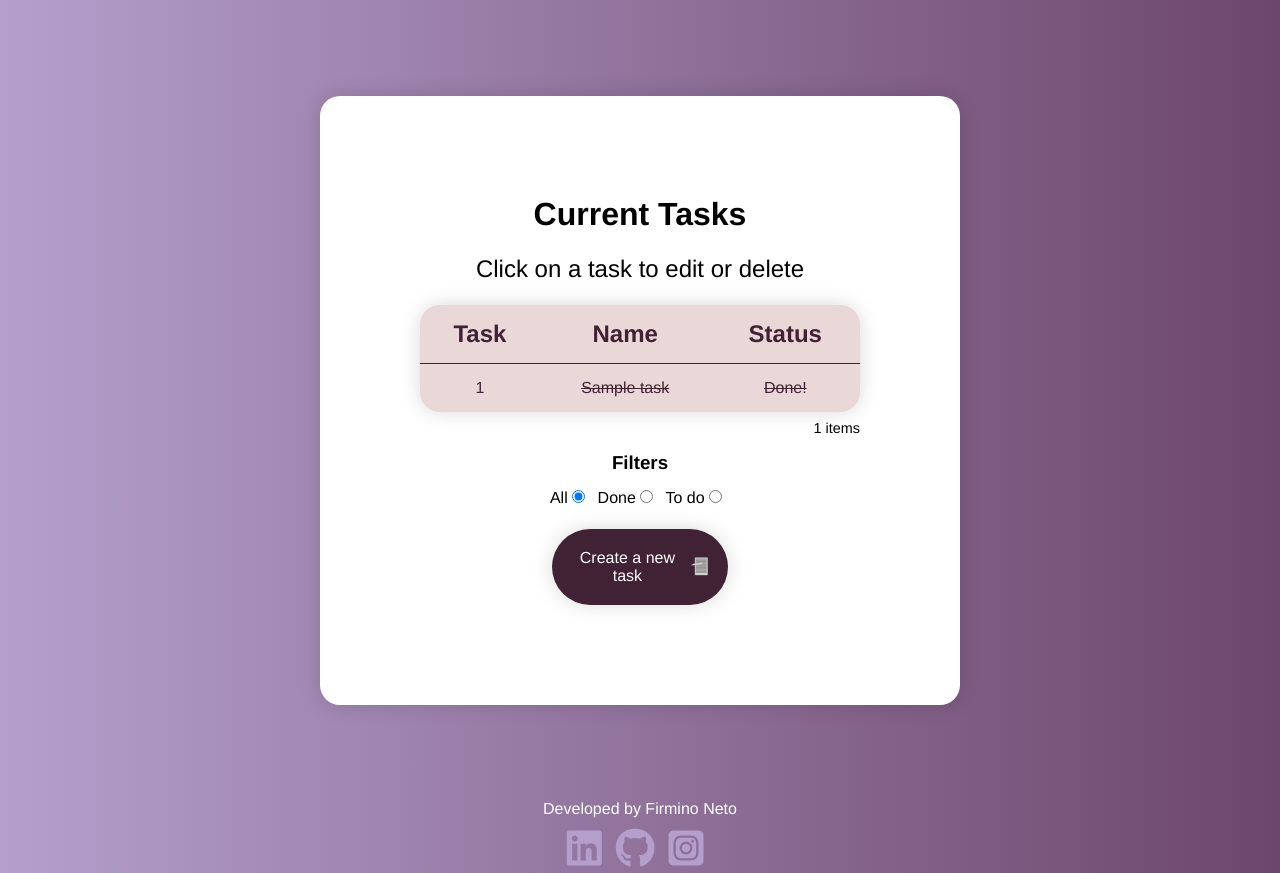
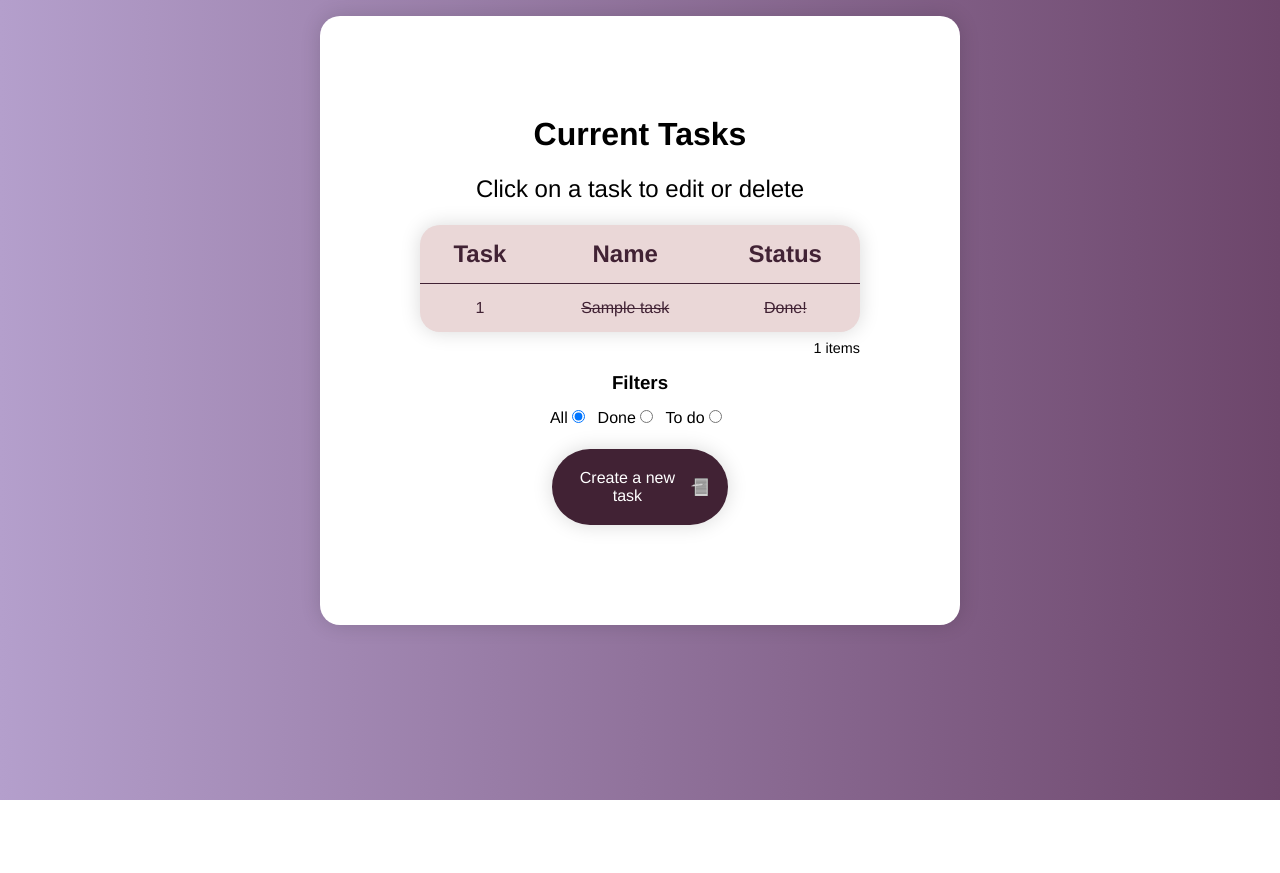
Before and after one commit to firminoneto11/bright-cities-todo, a Django app: page / in a window 1280 px wide. After the commit the page ends 800 px from the top, so only its background shows below. Run offline with Django 3.2, Linux system fonts and the light colour scheme; tables that the repository leaves empty hold one stand-in row (values such as "Sample post"); some libraries are stand-ins or nearby versions.

Commit message:
Made some minor changes about the css display of the <main> tags and some sql files

```diff
--- a/core/static/css/creation/card.css
+++ b/core/static/css/creation/card.css
@@ -16,6 +16,9 @@
     width: 50%;
     background-color: #ffffff;
     box-shadow: 0 0 20px rgba(0, 0, 0, 0.15);
+    margin-top: 6rem;
+    margin-left: auto;
+    margin-right: auto;
 }
 
 .title {
--- a/core/static/css/creation/center.css
+++ b/core/static/css/creation/center.css
@@ -1,8 +1,4 @@
+
 .center {
-    height: 100vh;
-    width: 100%;
-    display: flex;
-    justify-content: center;
-    align-items: center;
     background-image: linear-gradient(to right, #B49FCC, #6D466B);
 }
--- a/core/static/css/index/center.css
+++ b/core/static/css/index/center.css
@@ -1,10 +1,5 @@
 
 .center {
-    height: 100vh;
-    width: 100%;
-    display: flex;
-    justify-content: center;
-    align-items: center;
     background-image: linear-gradient(to right, #B49FCC, #6D466B);
 }
 
--- a/core/static/css/index/main_content.css
+++ b/core/static/css/index/main_content.css
@@ -16,6 +16,9 @@
     width: 50%;
     background-color: #ffffff;
     box-shadow: 0 0 20px rgba(0, 0, 0, 0.15);
+    margin-top: 1rem;
+    margin-left: auto;
+    margin-right: auto;
 }
 
 .title {
--- /dev/null
+++ b/core/static/css/index/other_main_content.css
@@ -0,0 +1,27 @@
+@keyframes transitionIn {
+    from {
+        opacity: 0;
+        transform: rotateX(-10deg);
+    }
+    to {
+        opacity: 1;
+        transform: rotateX(0);
+    }
+}
+
+.content {
+    height: 100vh;
+    width: 100%;
+    display: flex;
+    justify-content: center;
+    align-items: center;
+}
+
+.sub-content {
+    animation: transitionIn 1s;
+    border-radius: 20px;
+    padding: 100px;
+    width: 50%;
+    background-color: #ffffff;
+    box-shadow: 0 0 20px rgba(0, 0, 0, 0.15);
+}
--- a/core/static/css/my_links.css
+++ b/core/static/css/my_links.css
@@ -1,4 +1,5 @@
 .footer {
+    margin-top: 1.5rem;
     background-image: linear-gradient(to right, #B49FCC, #6D466B);
 }
 
--- a/core/static/css/task/center.css
+++ b/core/static/css/task/center.css
@@ -1,9 +1,4 @@
 
 .center {
-    height: 100vh;
-    width: 100%;
-    display: flex;
-    justify-content: center;
-    align-items: center;
     background-image: linear-gradient(to right, #B49FCC, #6D466B);
 }
--- a/core/static/css/task/main_content.css
+++ b/core/static/css/task/main_content.css
@@ -12,10 +12,13 @@
 .main-content {
     animation: transitionIn 1s;
     border-radius: 20px;
-    padding: 100px;
+    padding: 35px;
     width: 50%;
     background-color: #ffffff;
     box-shadow: 0 0 20px rgba(0, 0, 0, 0.15);
+    margin-top: 1rem;
+    margin-left: auto;
+    margin-right: auto;
 }
 
 .title {
--- a/core/static/js/quantity.js
+++ b/core/static/js/quantity.js
@@ -1,31 +1,23 @@
-
+/*
+This function will fill the first <td> tag of each row with counter that is incremented
+for the amount of rows. Also, will change the information of how many elements are in
+the table, bellow the table.
+*/
 function get_quantity(event) {
+    // Selecting the elements and couting the occurences
     const tbody = document.getElementById('tbody')
-    const children = tbody.children
+    const tbody_children = tbody.children
     let quantity = 0
-    for (let child of children) {
-        if (child.className !== 'tbody_child no-display') {
-            quantity += 1
-        }
-    }
-    const quantity_display = document.getElementById('quantity_display')
-    quantity_display.innerHTML = `${quantity} items`
-}
-
-function task_amount(event) {
-    const tbody = document.getElementById('tbody')
-    const children = tbody.children
-    let quantity = 0
-    for (let tr of children) {
+    for (let tr of tbody_children) {
         if (tr.className !== 'tbody_child no-display') {
             quantity += 1
             tr.firstElementChild.innerHTML = `${quantity}`
         }
     }
+    // Updating the information of elements amount
+    document.getElementById('quantity_display').innerHTML = `${quantity} items`
 }
 
+// Binding the event listeners to the function above
 document.addEventListener('DOMContentLoaded', get_quantity)
 document.getElementById('radio_elements').addEventListener('click', get_quantity)
-
-document.addEventListener('DOMContentLoaded', task_amount)
-document.getElementById('radio_elements').addEventListener('click', task_amount)
--- a/core/templates/index.html
+++ b/core/templates/index.html
@@ -10,10 +10,10 @@
     <link rel="stylesheet" href="{% static 'css/index/reset.css' %}">
     <link rel="stylesheet" href="{% static 'css/index/center.css' %}">
     <link rel="stylesheet" href="{% static 'css/index/main_content.css' %}">
+    <link rel="stylesheet" href="{% static 'css/index/other_main_content.css' %}">
     <link rel="stylesheet" href="{% static 'css/index/do_something.css' %}">
     <link rel="stylesheet" href="{% static 'css/index/radio.css' %}">
     <link rel="stylesheet" href="{% static 'css/index/go_create.css' %}">
-    <link rel="stylesheet" href="{% static 'css/my_links.css' %}">
     <!--Font Awesome-->
     <script src="https://kit.fontawesome.com/5519e027be.js" crossorigin="anonymous"></script>
     <!--Title-->
@@ -22,15 +22,14 @@
     <link rel="shortcut icon" href="{% static 'images/icon.png' %}" type="image/x-icon">
 </head>
 
-<body>
-    <!--Div to centralize the content-->
-    <main class="center">
-        <!--Main content div-->
-        <div class="main-content">
+<body class="center">
     <!--This part will be displayed if there are any data in the database-->
     {% if data %}
+    <!--Main content div-->
+    <main class="main-content">
         <h1 class="title">Current Tasks</h1>
         <p class="subtitle">Click on a task to edit or delete</p>
+        <div class="table-wrapper">
             <table class="table">
                 <thead>
                     <tr>
@@ -54,6 +53,7 @@
                     {% endfor %}
                 </tbody>
             </table>
+        </div>
         <!--Quantity of items-->
         <p id="quantity_display" class="quantity"></p>
         <!--Radio Buttons-->
@@ -66,11 +66,6 @@
             <label for="todo">To do</label>
             <input type="radio" name="filter" id="todo">
         </div>
-            <!--And this will be displayed if there aren't any data in the database-->
-            {% else %}
-            <p class="lazy">There are no tasks at the moment :(</p>
-            <p class="lazy">Create some!</p>
-            {% endif %}
 
         <!--Link to the page that will create a new task-->
         <a class="go_create" href="{% url 'create' %}"><span class="span-text">Create a new task</span>
@@ -78,20 +73,45 @@
             {% include 'notepad_svg.html' %}
             {% endblock %}
         </a>
+    </main>
+    <!--And this will be displayed if there aren't any data in the database-->
+    {% else %}
+    <!--Sub content div-->
+    <main class="content">
+        <div class="sub-content">
+            <p class="lazy">There are no tasks at the moment :(</p>
+            <p class="lazy">Create some!</p>
+            <!--Link to the page that will create a new task-->
+            <a class="go_create" href="{% url 'create' %}"><span class="span-text">Create a new task</span><svg
+                    width="20px" class="task-icon" xmlns:rdf="http://www.w3.org/1999/02/22-rdf-syntax-ns#"
+                    xmlns="http://www.w3.org/2000/svg" xmlns:cc="http://creativecommons.org/ns#"
+                    xmlns:dc="http://purl.org/dc/elements/1.1/" xmlns:svg="http://www.w3.org/2000/svg"
+                    xmlns:inkscape="http://www.inkscape.org/namespaces/inkscape"
+                    xmlns:sodipodi="http://sodipodi.sourceforge.net/DTD/sodipodi-0.dtd"
+                    xmlns:ns1="http://sozi.baierouge.fr" xmlns:xlink="http://www.w3.org/1999/xlink" id="svg2"
+                    viewBox="0 0 928.14 1005.3" version="1.1">
+                    <g id="layer1" transform="translate(131.31 337.86)">
+                        <g id="g3935">
+                            <g id="g3931" stroke="#000" fill="none">
+                                <path id="rect2816" stroke-width="21.715" d="m63.592-327h722.38v983.61h-722.38z" />
+                                <path id="path3592" stroke-width="9.3571"
+                                    d="m130.25-228.31h586.42-586.42zm0 69.295h586.42-586.42zm0 61.295h586.42-586.42zm0 69.35h586.42-586.42zm0 69.295h586.42-586.42zm0 61.295h586.42-586.42zm0 61.295h586.42-586.42zm0 69.295h586.42-586.42zm0 61.351h586.42-586.42zm0 69.295h586.42-586.42zm0 69.295h586.42-586.42zm0 61.295h586.42-586.42z" />
+                            </g>
+                            <g id="g3910" stroke-width="1.893px"
+                                transform="matrix(.98891 -.14852 .14852 .98891 1108 20.186)">
+                                <path id="path3897" stroke="#000"
+                                    d="m-1218-94.472c11.218 14.594 34.948 9.4379 53.165 14.691 80.077 23.092 500.25 18.606 500.25 18.606l159.93-42.454-69.537-0.10362-2.3919 0.0222 70.499 0.13626-101.39 26.928-0.10486-55.671 101.35 27.408 1.5599-0.0294-160.11-43.249s-264.22-4.2987-413.48 5.2016l16.182-10.799 167.23-3.7694-34.353-20.088-151.48 6.657-32.715 30.665c-22.381 2.109-40.391 4.6954-51.565 7.858-18.256 5.1677-42.157-0.24798-53.251 14.388-4.7406 6.2539-4.6025 17.348 0.2037 23.6z" />
+                                <path id="path3630"
+                                    d="m-673.21-66.201-0.19147-78.596 8.598 0.0338 0.148 78.587zm-248.66-0.68635-0.16554-78.613 12.854 0.0421 0.19146 78.596z"
+                                    stroke="#fff" fill="#fff" />
+                            </g>
+                        </g>
+                    </g>
+                </svg>
+            </a>
         </div>
     </main>
-
-    <!--Footer-->
-    <footer class="footer">
-        <p class="footer-title">Developed by Firmino Neto</p>
-        <div class="links">
-            <a href="https://www.linkedin.com/in/firmino-neto-4a0010158/" target="_blank"><i
-                    class="fab fa-linkedin"></i></a>
-            <a href="https://github.com/firminoneto11" target="_blank"><i class="fab fa-github"></i></a>
-            <a href="https://www.instagram.com/firminoneto11/" target="_blank"><i
-                    class="fab fa-instagram-square"></i></a>
-        </div>
-    </footer>
+    {% endif %}
 
     <!--Calling the Javascript files-->
     <script src="{% static 'js/clickable.js' %}"></script>
```
Also changed, not shown: core/templates/create.html (+3 -7 lines), core/templates/task.html (+2 -5 lines), database_manipulation.sql (+0 -13 lines), loads_of_data.sql (added, +67 -0 lines), reset_database.sql (added, +9 -0 lines). Lines whose indentation alone changed are shown as unchanged.
